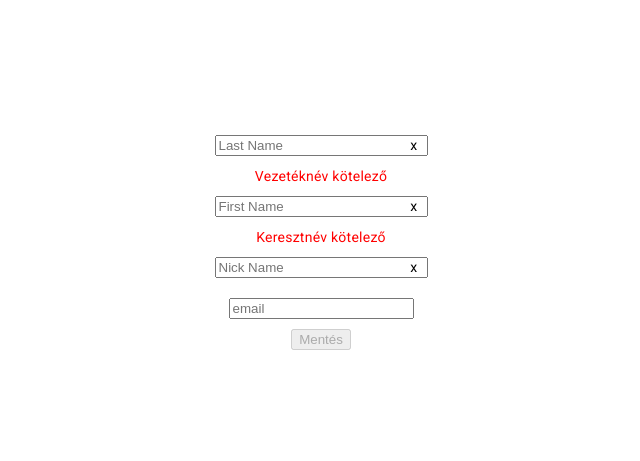
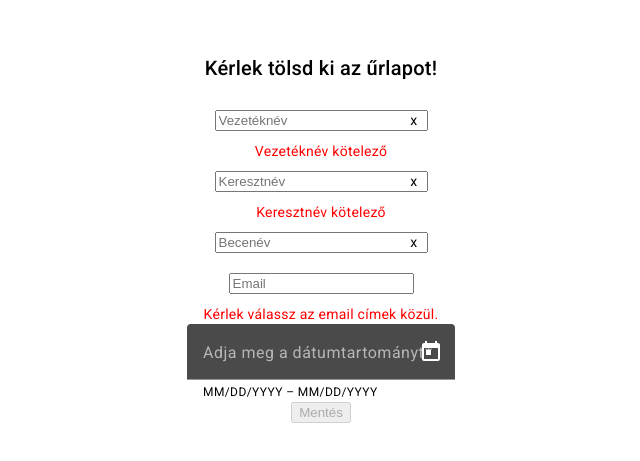
Before and after one commit to GogoMogo1989/my_first_unique_form, an Angular app in the folder my_app/: page / in a window 1280 px wide. Shown: the part 163-624 px from the top of the page, without its empty margins (319-959 px from the left). Built offline with nearby package versions, Linux system fonts and the light colour scheme.

Commit message:
20220922

```diff
--- a/my_app/src/app/app.component.html
+++ b/my_app/src/app/app.component.html
@@ -1,26 +1,28 @@
 <div *ngIf="myForm" class="body">
   <form [formGroup]="myForm">
-    <myInput formControlName="lastName" [placeholder]="'Last Name'"> </myInput>
+    <h2>Kérlek tölsd ki az űrlapot!</h2>
+    <myInput formControlName="lastName" [placeholder]="'Vezetéknév'"> </myInput>
     <div *ngIf="myForm.get('lastName')?.invalid" class="error">
       Vezetéknév kötelező
     </div>
 
-    <myInput formControlName="firstName" [placeholder]="'First Name'"></myInput>
+    <myInput formControlName="firstName" [placeholder]="'Keresztnév'"></myInput>
     <div *ngIf="myForm.get('firstName')?.invalid" class="error">
       Keresztnév kötelező
     </div>
-    <myInput formControlName="nickName" [placeholder]="'Nick Name'"></myInput>
+    <myInput formControlName="nickName" [placeholder]="'Becenév'"></myInput>
     <div *ngIf="myForm.get('nickName')?.invalid" class="error">
       A beírt szöveg túllépi a maximális hosszt (maximum 10 karakter).
     </div>
     <input
       type="text"
       aria-label="Text"
-      [placeholder]="'email'"
+      [placeholder]="'Email'"
       matInput
       formControlName="email"
       [matAutocomplete]="auto"
     />
+
     <mat-autocomplete #auto="matAutocomplete">
       <mat-option
         *ngFor="let email of autoCompleteDatas$ | async"
@@ -28,15 +30,40 @@
         >{{ email.email }}
       </mat-option>
     </mat-autocomplete>
+    <div *ngIf="myForm.get('email')?.invalid" class="error">
+      Kérlek válassz az email címek közül.
+    </div>
+
+    <mat-form-field>
+      <mat-label>Adja meg a dátumtartományt</mat-label>
+      <mat-date-range-input [rangePicker]="picker">
+        <input
+          matStartDate
+          placeholder="Start date"
+          formControlName="startDate"
+        />
+        <input matEndDate placeholder="End date" formControlName="endDate" />
+      </mat-date-range-input>
+      <mat-hint>MM/DD/YYYY – MM/DD/YYYY</mat-hint>
+      <mat-datepicker-toggle
+        matIconSuffix
+        [for]="picker"
+      ></mat-datepicker-toggle>
+      <mat-date-range-picker #picker></mat-date-range-picker>
+    </mat-form-field>
 
     <button [disabled]="!myForm.valid" (click)="saveForm()">Mentés</button>
   </form>
 </div>
 
 <div *ngIf="showSavedValues" class="savedContent">
-  <h2>Mentett értékek</h2>
+  <h2>Űrlap értékek</h2>
   <p>Vezetéknév: {{ myForm?.get("lastName")?.value }}</p>
   <p>Keresztnév: {{ myForm?.get("firstName")?.value }}</p>
-  <p>Nick neve: {{ myForm?.get("nickName")?.value }}</p>
+  <p>Becenév: {{ myForm?.get("nickName")?.value }}</p>
   <p>Email: {{ myForm?.get("email")?.value }}</p>
+  <p>
+    Dátum tartomány: {{ myForm?.get("startDate")?.value }}-tól
+    {{ myForm?.get("endDate")?.value }}-ig
+  </p>
 </div>
--- a/my_app/src/app/app.component.ts
+++ b/my_app/src/app/app.component.ts
@@ -28,7 +28,9 @@ export class AppComponent implements OnInit {
       firstName: ['', Validators.required],
       lastName: ['', Validators.required],
       nickName: ['', Validators.maxLength(10)],
-      email: [''],
+      email: ['', Validators.required],
+      startDate: [Date, Validators.required],
+      endDate: [Date, Validators.required],
     });
   }
 
@@ -49,9 +51,32 @@ export class AppComponent implements OnInit {
     );
   }
 
+  formatDate(date: Date): string {
+    const year = date.getFullYear();
+    const month = date.getMonth() + 1;
+    const day = date.getDate();
+    return `${year}-${month < 10 ? '0' : ''}${month}-${
+      day < 10 ? '0' : ''
+    }${day}`;
+  }
+
   saveForm() {
     if (this.myForm?.valid) {
-      this.showSavedValues = true;
+      const startDateValue = this.myForm.get('startDate')?.value;
+      const endDateValue = this.myForm.get('endDate')?.value;
+
+      if (startDateValue && endDateValue) {
+        const startDate = new Date(startDateValue);
+        const endDate = new Date(endDateValue);
+
+        const formattedStartDate = this.formatDate(startDate);
+        const formattedEndDate = this.formatDate(endDate);
+
+        this.myForm.get('startDate')?.setValue(formattedStartDate);
+        this.myForm.get('endDate')?.setValue(formattedEndDate);
+
+        this.showSavedValues = true;
+      }
     }
   }
 }
--- a/my_app/src/app/app.module.ts
+++ b/my_app/src/app/app.module.ts
@@ -8,6 +8,9 @@ import { AppComponent } from './app.component';
 import { MyInputComponentComponent } from './my-input-component/my-input-component/my-input-component.component';
 import { BrowserAnimationsModule } from '@angular/platform-browser/animations';
 import { MatAutocompleteModule } from '@angular/material/autocomplete';
+import { MatDatepickerModule } from '@angular/material/datepicker';
+import { MatInputModule } from '@angular/material/input';
+import { MatNativeDateModule } from '@angular/material/core';
 
 @NgModule({
   declarations: [AppComponent, MyInputComponentComponent],
@@ -19,6 +22,9 @@ import { MatAutocompleteModule } from '@angular/material/autocomplete';
     BrowserAnimationsModule,
     MatAutocompleteModule,
     HttpClientModule,
+    MatDatepickerModule,
+    MatInputModule,
+    MatNativeDateModule,
   ],
   providers: [],
   bootstrap: [AppComponent],
```
